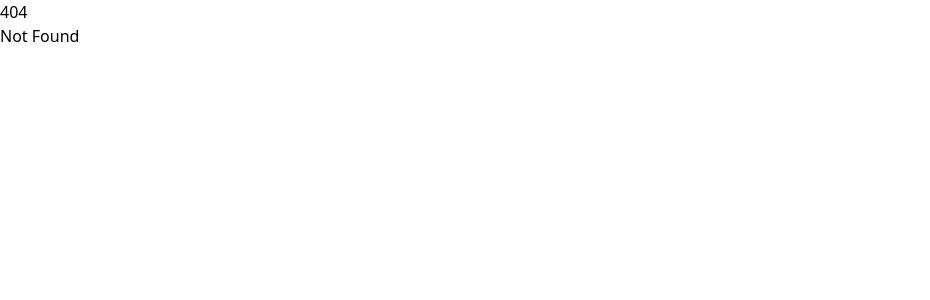
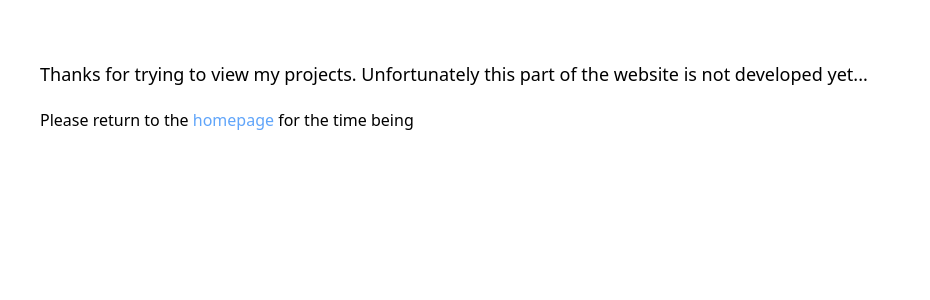
Before and after one commit to Sebastiony-Uni/Portfolio, a SvelteKit app: page /notimplemented in a window 1280 px wide. Before the commit this address had no page. Shown: the top 300 px of the page, without its empty margins (0-930 px from the left). Built offline with nearby package versions, Linux system fonts and the light colour scheme.

Commit message:
update bounce back as no projects

```diff
--- a/src/routes/(homepage)/+page.svelte
+++ b/src/routes/(homepage)/+page.svelte
@@ -8,6 +8,6 @@
         <!-- Div to push to bottom -->
         <div class="basis-4/6"></div>
         <!-- Link text in background -->
-        <p class="font-robotoslab font-semibold text-white pt-14 text-2xl pl-24">I create projects all the time that end up no where. <br> Check them out <a class="hover:text-secondary" href="/dashboard">here</a></p>
+        <p class="font-robotoslab font-semibold text-white pt-14 text-2xl pl-24">I create projects all the time that end up no where. <br> Check them out <a class="hover:text-secondary" href="/notimplemented">here</a></p>
     </div>
 </body>
--- /dev/null
+++ b/src/routes/notimplemented/+page.svelte
@@ -0,0 +1,9 @@
+<script>
+
+  import { goto } from "$app/navigation";
+
+</script>
+<div class="flex p-10 flex-col">
+    <p class="text-lg py-5">Thanks for trying to view my projects. Unfortunately this part of the website is not developed yet...</p>
+    <p>Please return to the <a class="text-blue-400 hover:text-purple-400" href="/"> homepage </a> for the time being</p>
+</div>
```
